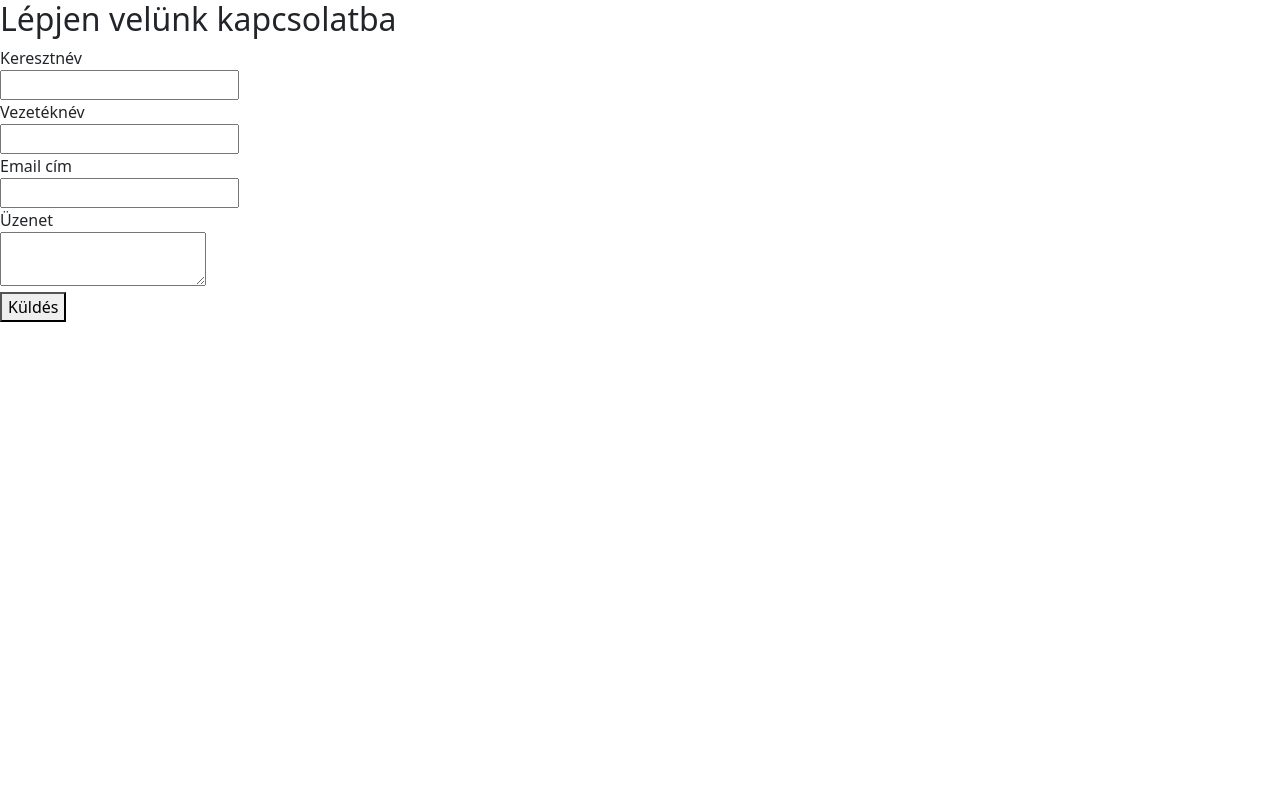
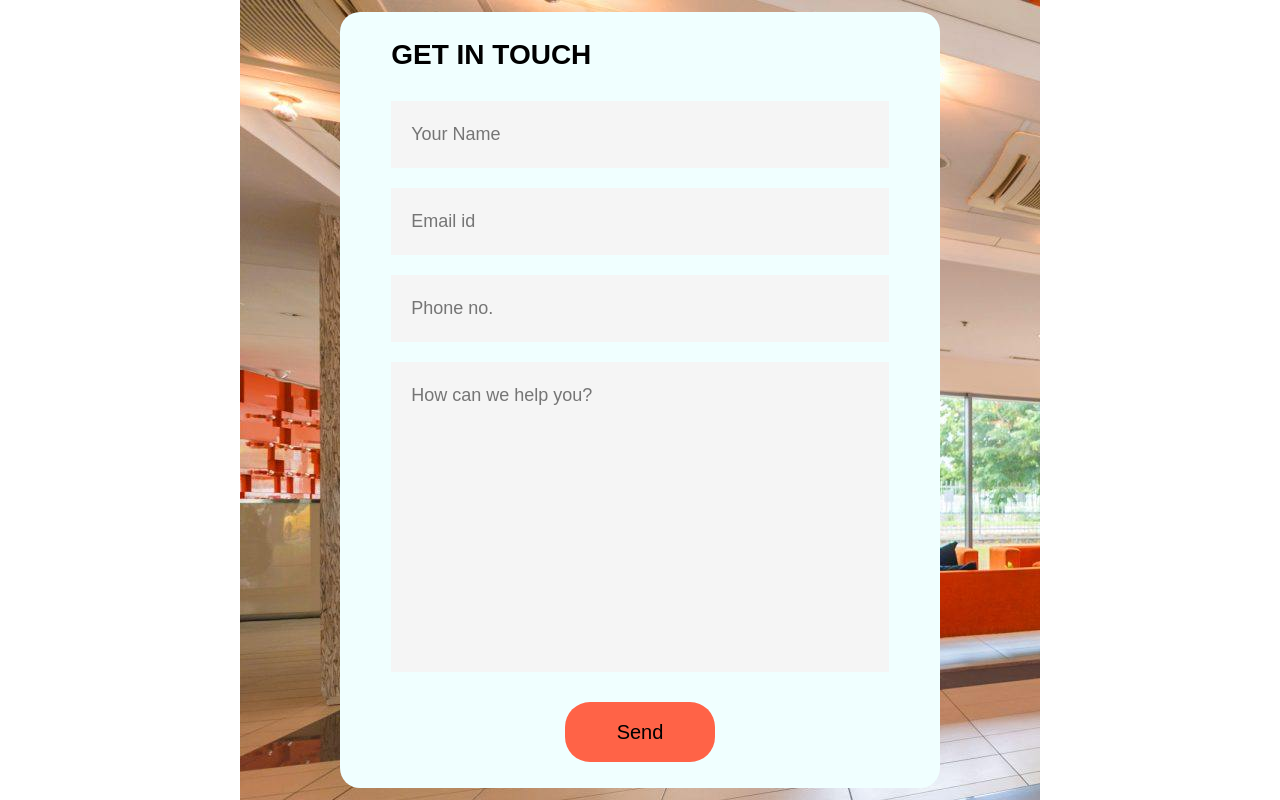
Before and after one commit to mate10106/webs, a plain HTML site: page webs/elerhetoseg.html in a window 1280 px wide. Drawn offline with Linux system fonts and the light colour scheme.

Commit message:
made some change

```diff
--- a/webs/app.js
+++ b/webs/app.js
@@ -1,12 +1,17 @@
 document.getElementById("myButton").onclick = function(){
-    var Knev = document.getElementById("fname").value
-    let Vnev = document.getElementById("lname").value
-    let email = document.getElementById("email").value
-    let message = document.getElementById("message")
-
-
-    let lenght = Knev.lenght;
-    if (lenght < 1) {
-        alert("Write your name!!")
+    if (String(document.getElementById("name").value).length < 1) {
+        alert("Please write down your name.")
+    }
+    else if(String(document.getElementById("email").value).length < 1){
+        alert("Please write down your email.")
+    }
+    else if(String(document.getElementById("phone").value).length < 1){
+        alert("Please write down your phone number.")
+    }
+    else if(String(document.getElementById("message").value).length < 1){
+        alert("Please write down how can we help you.")
+    }
+    else{
+        alert("The message is send. We will contact you as soon as we know the answer your problem.")
     }
 }
--- a/webs/elerhetoseg.html
+++ b/webs/elerhetoseg.html
@@ -9,31 +9,16 @@
     <title>Document</title>
 </head>
 <body>
-    <h2>Lépjen velünk kapcsolatba</h2>
-
-        <form action="/submit_form" method="post">
-
-          <label for="fname">Keresztnév</label><br>
-
-          <input type="text" id="fname" name="fname"><br>
-
-          <label for="lname">Vezetéknév</label><br>
-
-          <input type="text" id="lname" name="lname"><br>
-
-          <label for="email">Email cím</label><br>
-
-          <input type="text" id="email" name="email"><br>
-
-          <label for="message">Üzenet</label><br>
-
-          <textarea id="message" name="message"></textarea><br>
-
-          <button type="button" id="myButton">Küldés</button>
-
-          <label for="myText" id="myText"></label>
-
-        </form>
-        <script src="app.js"></script>
+  <div class="container">
+    <form>
+        <h3>GET IN TOUCH</h3>
+        <input type="text" id="name" placeholder="Your Name" required>
+        <input type="email" id="email" placeholder="Email id" required>
+        <input type="text" id="phone" placeholder="Phone no." required>
+        <textarea id="message" cols="30" rows="10" placeholder="How can we help you?"></textarea>
+        <button type="submit" id="myButton">Send</button>
+    </form>
+</div>
+<script src="app.js"></script>
 </body>
 </html>
--- a/webs/elerhetosegek.css
+++ b/webs/elerhetosegek.css
@@ -0,0 +1,56 @@
+*{
+    margin: 0;
+    padding: 0;
+    box-sizing: border-box;
+    font-family: 'poppins', sans-serif;
+}
+
+article{
+    width: clamp(200px, 50%, 600px);
+}
+
+.container{
+    width: 100vh;
+    height: 100vh;
+    display: flex;
+    background-image: url(/webs/webs/kepek/bejarat2.jpg);
+    object-fit: cover;
+    align-items: center;
+    justify-content: center;
+}
+form{
+    background-color: azure;
+    display: flex;
+    flex-direction: column;
+    padding: 2vw 4vw;
+    width: 90%;
+    max-width: 600px;
+    border-radius: 20px;
+}
+
+form h3{
+    color: black;
+    font-weight: 800;
+    margin-bottom: 20px;
+}
+
+form input, form textarea{
+    border: 0;
+    margin: 10px 0;
+    padding: 20px;
+    outline: none;
+    background:whitesmoke;
+    font-size: 18px;
+    resize: none;
+}
+form button{
+    padding: 15px;
+    border-radius: 25px;
+    background: tomato;
+    font-size: 20px;
+    border: 0;
+    outline: 0;
+    cursor: pointer;
+    width: 150px;
+    margin: 20px auto 0;
+}
```
Also changed, not shown: webs/index.html (+10 -28 lines), webs/style.css (+25 -0 lines).
